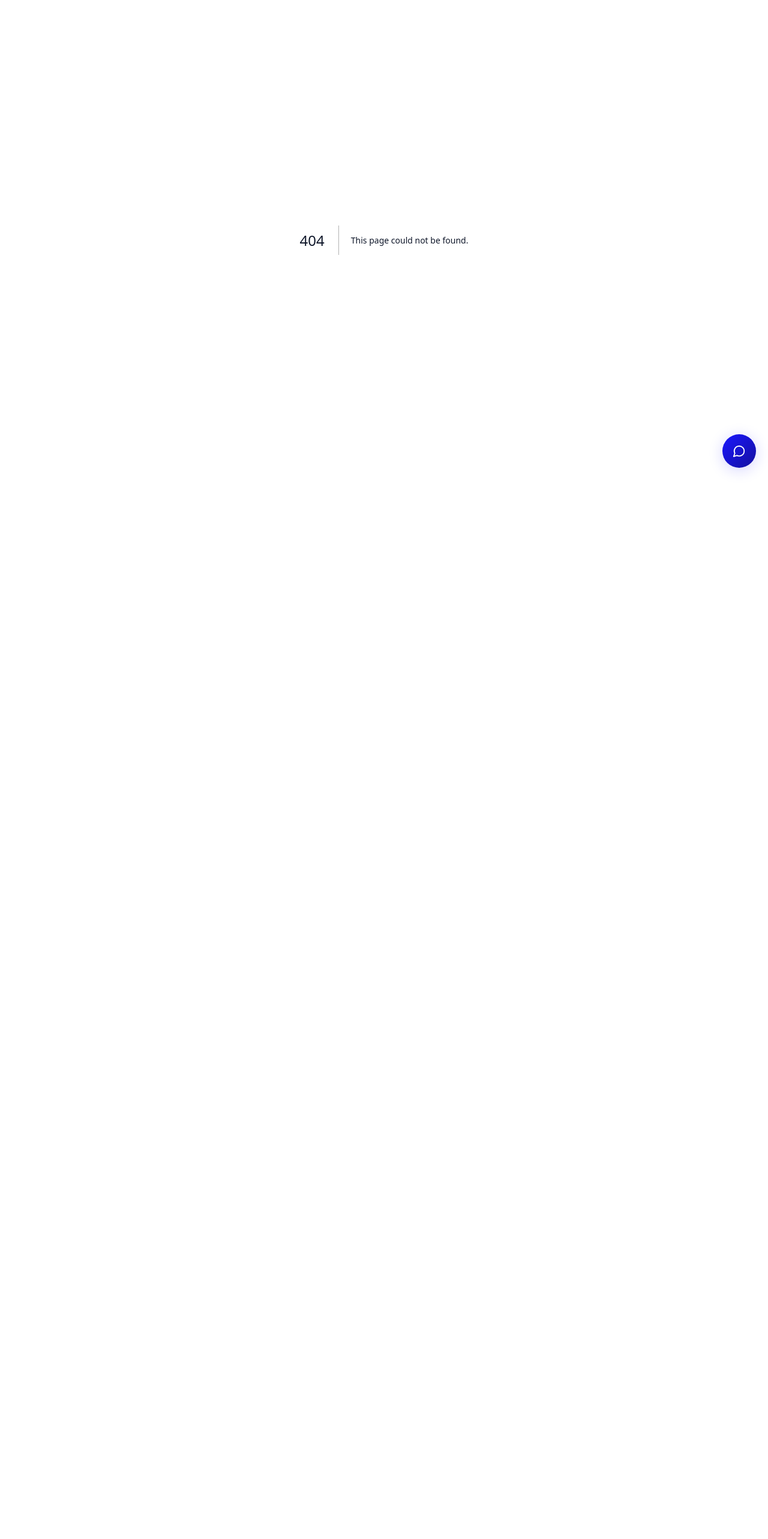
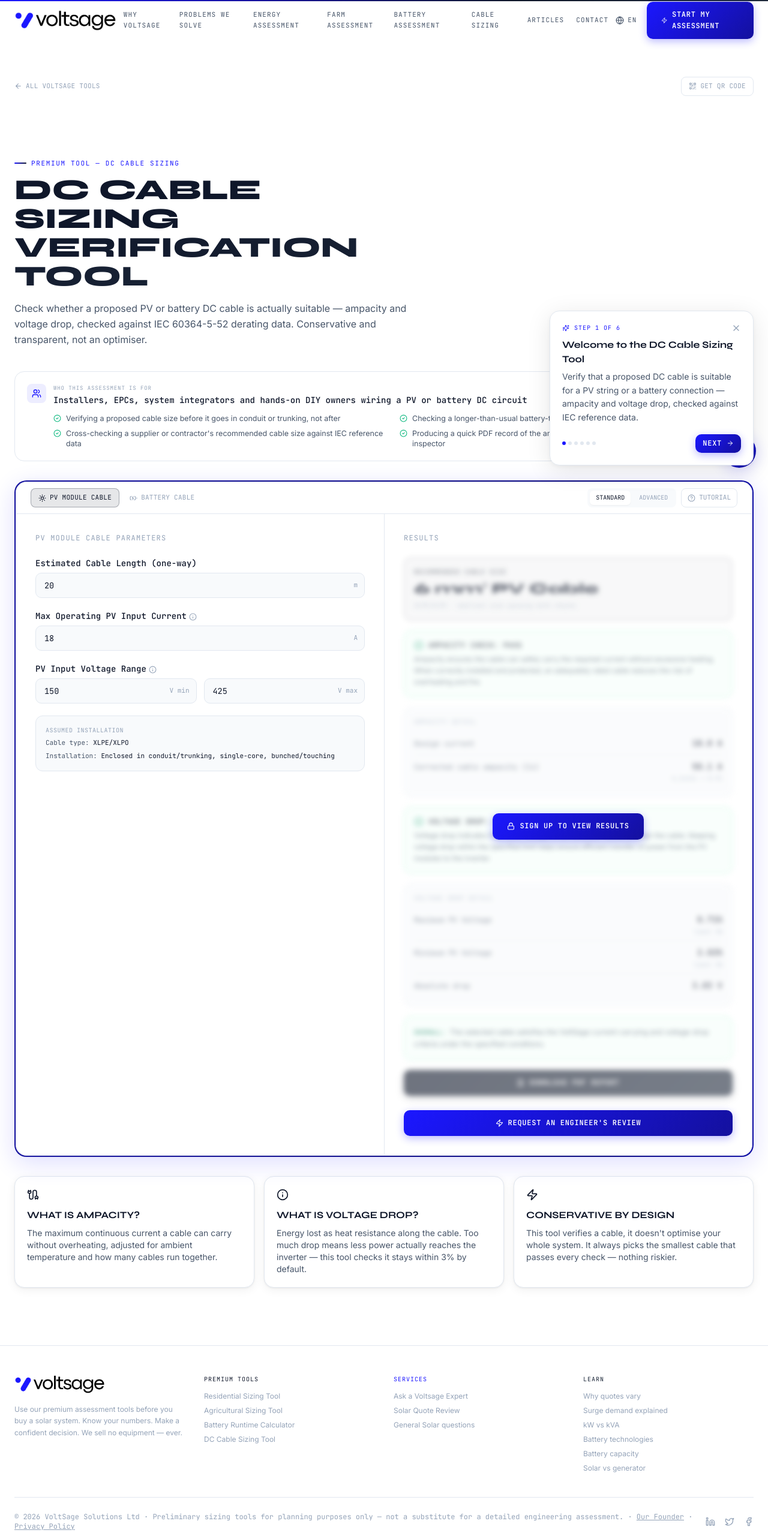
Before and after one commit to faraimupfuti/voltsage-light, a Next.js app: page /tools/cable-sizing in a window 1280 px wide. Before the commit this address had no page. Shown: the top 2566 px of the page at 60% size. Before the commit the page ends 800 px from the top, so only its background shows below. Built offline with nearby package versions, Linux system fonts and the light colour scheme.

Commit message:
Add files via upload

```diff
--- a/app/layout.tsx
+++ b/app/layout.tsx
@@ -3,6 +3,7 @@
 import { AccessProvider } from '@/components/AccessGate'
 import { LanguageProvider } from '@/components/LanguageProvider'
 import Boujie from '@/components/Boujie'
+import { SITE_URL } from '@/lib/site'
 import './globals.css'
 
 export const viewport: Viewport = {
@@ -10,8 +11,6 @@
   initialScale: 1,
   maximumScale: 5,
 }
-
-const SITE_URL = 'https://voltsage.co'
 
 export const metadata: Metadata = {
   metadataBase: new URL(SITE_URL),
--- /dev/null
+++ b/app/tools/battery-assessment/page.tsx
@@ -0,0 +1,25 @@
+import type { Metadata } from 'next'
+import Header from '@/components/Header'
+import { Footer } from '@/components/ContactAndFooter'
+import BatteryRuntimeTool from '@/components/tools/BatteryRuntimeTool'
+import ToolPageHeader from '@/components/tools/ToolPageHeader'
+import { toolUrl } from '@/lib/site'
+
+export const metadata: Metadata = {
+  title: 'Battery Runtime Assessment Tool',
+  description: 'Premium battery runtime assessment. Enter battery size, depth of discharge, efficiency and load to get the real hours of backup — before you buy a battery.',
+  alternates: { canonical: toolUrl('battery') },
+}
+
+export default function BatteryAssessmentPage() {
+  return (
+    <>
+      <Header />
+      <main className="bg-white">
+        <ToolPageHeader toolName="Battery Runtime Assessment" url={toolUrl('battery')} />
+        <BatteryRuntimeTool />
+      </main>
+      <Footer />
+    </>
+  )
+}
--- /dev/null
+++ b/app/tools/cable-sizing/page.tsx
@@ -0,0 +1,25 @@
+import type { Metadata } from 'next'
+import Header from '@/components/Header'
+import { Footer } from '@/components/ContactAndFooter'
+import DCCableSizingTool from '@/components/tools/DCCableSizingTool'
+import ToolPageHeader from '@/components/tools/ToolPageHeader'
+import { toolUrl } from '@/lib/site'
+
+export const metadata: Metadata = {
+  title: 'DC Cable Sizing Tool',
+  description: 'Premium DC cable verification for PV strings and battery connections. Checks ampacity and voltage drop against IEC 60364-5-52 reference derating data before you install.',
+  alternates: { canonical: toolUrl('dcCable') },
+}
+
+export default function CableSizingPage() {
+  return (
+    <>
+      <Header />
+      <main className="bg-white">
+        <ToolPageHeader toolName="DC Cable Sizing Tool" url={toolUrl('dcCable')} />
+        <DCCableSizingTool />
+      </main>
+      <Footer />
+    </>
+  )
+}
--- /dev/null
+++ b/app/tools/energy-assessment/page.tsx
@@ -0,0 +1,25 @@
+import type { Metadata } from 'next'
+import Header from '@/components/Header'
+import { Footer } from '@/components/ContactAndFooter'
+import ResidentialTool from '@/components/tools/ResidentialTool'
+import ToolPageHeader from '@/components/tools/ToolPageHeader'
+import { toolUrl } from '@/lib/site'
+
+export const metadata: Metadata = {
+  title: 'Home Energy Assessment Tool',
+  description: 'Premium residential & small-commercial energy assessment. Add your appliances and operating times to get accurate inverter, battery and PV array sizing — built by a qualified electrical engineer.',
+  alternates: { canonical: toolUrl('residential') },
+}
+
+export default function EnergyAssessmentPage() {
+  return (
+    <>
+      <Header />
+      <main className="bg-white">
+        <ToolPageHeader toolName="Home Energy Assessment" url={toolUrl('residential')} />
+        <ResidentialTool />
+      </main>
+      <Footer />
+    </>
+  )
+}
--- /dev/null
+++ b/app/tools/farm-assessment/page.tsx
@@ -0,0 +1,25 @@
+import type { Metadata } from 'next'
+import Header from '@/components/Header'
+import { Footer } from '@/components/ContactAndFooter'
+import AgriculturalTool from '@/components/tools/AgriculturalTool'
+import ToolPageHeader from '@/components/tools/ToolPageHeader'
+import { toolUrl } from '@/lib/site'
+
+export const metadata: Metadata = {
+  title: 'Farm Load Assessment Tool',
+  description: 'Premium agricultural load assessment. Accounts for motor starting surges on irrigation pumps, poultry, dairy and crop-processing equipment to size the right solar/battery system.',
+  alternates: { canonical: toolUrl('agricultural') },
+}
+
+export default function FarmAssessmentPage() {
+  return (
+    <>
+      <Header />
+      <main className="bg-white">
+        <ToolPageHeader toolName="Farm Load Assessment" url={toolUrl('agricultural')} />
+        <AgriculturalTool />
+      </main>
+      <Footer />
+    </>
+  )
+}
--- a/components/WhyTools.tsx
+++ b/components/WhyTools.tsx
@@ -2,6 +2,8 @@
 import { ShieldCheck, Clock, BadgeCheck, Calculator, MapPin, Gift } from 'lucide-react'
 import Reveal from './Reveal'
 import { useLang } from './LanguageProvider'
+import { QrShareButton } from './tools/ToolPageHeader'
+import { toolUrl } from '@/lib/site'
 
 const WHY_META = [
   { icon: Calculator, color: '#1B17FF' },
@@ -12,10 +14,10 @@
   { icon: Gift, color: '#64748b' },
 ]
 const TOOLS_META = [
-  { href: '#sizing', color: '#0f172a' },
-  { href: '#agricultural', color: '#1e293b' },
-  { href: '#battery', color: '#1B17FF' },
-  { href: '#dc-cable-sizing', color: '#14109E' },
+  { href: '#sizing', color: '#0f172a', directUrl: toolUrl('residential') },
+  { href: '#agricultural', color: '#1e293b', directUrl: toolUrl('agricultural') },
+  { href: '#battery', color: '#1B17FF', directUrl: toolUrl('battery') },
+  { href: '#dc-cable-sizing', color: '#14109E', directUrl: toolUrl('dcCable') },
 ]
 
 export default function WhyTools() {
@@ -69,6 +71,9 @@
                   <h3 className="font-disp font-bold text-xl text-ink uppercase mb-3">{t2.name}</h3>
                   <p className="text-ink-muted text-sm flex-1 mb-6 leading-relaxed">{t2.what}</p>
                   <a href={t2.href} className={`${i===2||i===3?'btn-primary':'btn-teal'} justify-center`}>{t2.cta}</a>
+                  <div className="mt-2 flex justify-center">
+                    <QrShareButton url={t2.directUrl} toolName={t2.name} />
+                  </div>
                 </div>
               </Reveal>
             ))}
--- /dev/null
+++ b/components/tools/ToolPageHeader.tsx
@@ -0,0 +1,94 @@
+'use client'
+import { useEffect, useRef, useState } from 'react'
+import { ArrowLeft, QrCode, X, Download, Copy, Check } from 'lucide-react'
+// qr-code-styling ships its own type defs in most published versions; ts-ignore
+// keeps the build resilient if a particular version's types are incomplete.
+// @ts-ignore
+import QRCodeStyling from 'qr-code-styling'
+
+const QR_SIZE = 640
+
+function buildQrCode(url: string) {
+  return new QRCodeStyling({
+    width: QR_SIZE,
+    height: QR_SIZE,
+    type: 'canvas',
+    data: url,
+    margin: 12,
+    qrOptions: { errorCorrectionLevel: 'H' },
+    image: '/logo-icon.png',
+    imageOptions: { crossOrigin: 'anonymous', margin: 10, imageSize: 0.4, hideBackgroundDots: true },
+    dotsOptions: { type: 'dots', gradient: { type: 'linear', rotation: Math.PI / 4, colorStops: [{ offset: 0, color: '#1B17FF' }, { offset: 1, color: '#14109E' }] } },
+    cornersSquareOptions: { type: 'extra-rounded', color: '#0f172a' },
+    cornersDotOptions: { type: 'dot', color: '#1B17FF' },
+    backgroundOptions: { color: '#ffffff' },
+  })
+}
+
+export function QrShareButton({ url, toolName }: { url: string; toolName: string }) {
+  const [open, setOpen] = useState(false)
+  const [copied, setCopied] = useState(false)
+  const containerRef = useRef<HTMLDivElement>(null)
+  const qrRef = useRef<any>(null)
+
+  useEffect(() => {
+    if (!open || !containerRef.current) return
+    containerRef.current.innerHTML = ''
+    const qr = buildQrCode(url)
+    qr.append(containerRef.current)
+    qrRef.current = qr
+  }, [open, url])
+
+  const copyLink = async () => {
+    try {
+      await navigator.clipboard.writeText(url)
+      setCopied(true)
+      setTimeout(() => setCopied(false), 1800)
+    } catch { /* clipboard unavailable — ignore */ }
+  }
+
+  const downloadPng = () => {
+    qrRef.current?.download({ name: `voltsage-${toolName.toLowerCase().replace(/[^a-z0-9]+/g, '-')}-qr`, extension: 'png' })
+  }
+
+  return (
+    <>
+      <button onClick={() => setOpen(true)} className="flex items-center gap-1.5 text-[11px] font-mono uppercase tracking-wide text-ink-faint hover:text-brand-teal transition-colors border border-surface-border hover:border-brand-teal/40 rounded-lg px-3 py-1.5">
+        <QrCode size={13} /> Get QR code
+      </button>
+
+      {open && (
+        <div className="fixed inset-0 z-[100] flex items-center justify-center p-4 bg-ink/60 backdrop-blur-sm" onClick={() => setOpen(false)}>
+          <div onClick={e => e.stopPropagation()} className="relative w-full max-w-xs bg-white rounded-2xl border border-surface-border shadow-card-lg p-6 text-center">
+            <button onClick={() => setOpen(false)} aria-label="Close" className="absolute top-4 right-4 text-ink-faint hover:text-ink transition-colors"><X size={18} /></button>
+            <p className="font-disp font-bold text-base text-ink mb-1">{toolName}</p>
+            <p className="text-xs font-mono text-ink-faint uppercase tracking-wide mb-5">Scan to open this tool directly</p>
+            <div className="relative w-full aspect-square rounded-2xl overflow-hidden border border-surface-border bg-white p-3 flex items-center justify-center">
+              <div ref={containerRef} className="w-full h-full [&>canvas]:w-full [&>canvas]:h-full" />
+            </div>
+            <p className="mt-4 text-[11px] font-mono text-ink-faint break-all">{url}</p>
+            <div className="mt-4 flex gap-2">
+              <button onClick={copyLink} className="flex-1 btn-teal justify-center text-[11px]">
+                {copied ? <Check size={13} /> : <Copy size={13} />} {copied ? 'Copied' : 'Copy link'}
+              </button>
+              <button onClick={downloadPng} className="flex-1 btn-primary justify-center text-[11px]">
+                <Download size={13} /> Download PNG
+              </button>
+            </div>
+          </div>
+        </div>
+      )}
+    </>
+  )
+}
+
+export default function ToolPageHeader({ toolName, url }: { toolName: string; url: string }) {
+  return (
+    <div className="max-w-7xl mx-auto px-4 sm:px-6 pt-28 sm:pt-32 pb-2 flex flex-wrap items-center justify-between gap-3">
+      <a href="/#sizing" className="flex items-center gap-1.5 text-[11px] font-mono uppercase tracking-wide text-ink-faint hover:text-ink transition-colors">
+        <ArrowLeft size={13} /> All VoltSage tools
+      </a>
+      <QrShareButton url={url} toolName={toolName} />
+    </div>
+  )
+}
--- /dev/null
+++ b/lib/site.ts
@@ -0,0 +1,12 @@
+export const SITE_URL = 'https://voltsage.co'
+
+export const TOOL_LINKS = {
+  residential: { path: '/tools/energy-assessment', name: 'Home Energy Assessment' },
+  agricultural: { path: '/tools/farm-assessment', name: 'Farm Load Assessment' },
+  battery: { path: '/tools/battery-assessment', name: 'Battery Runtime Assessment' },
+  dcCable: { path: '/tools/cable-sizing', name: 'DC Cable Sizing Tool' },
+} as const
+
+export function toolUrl(key: keyof typeof TOOL_LINKS) {
+  return `${SITE_URL}${TOOL_LINKS[key].path}`
+}
--- a/package.json
+++ b/package.json
@@ -17,7 +17,8 @@
     "framer-motion": "^11.2.0",
     "clsx": "^2.1.1",
     "jspdf": "^2.5.2",
-    "jspdf-autotable": "^3.8.4"
+    "jspdf-autotable": "^3.8.4",
+    "qr-code-styling": "^1.5.0"
   },
   "devDependencies": {
     "typescript": "^5.5.0",
```
